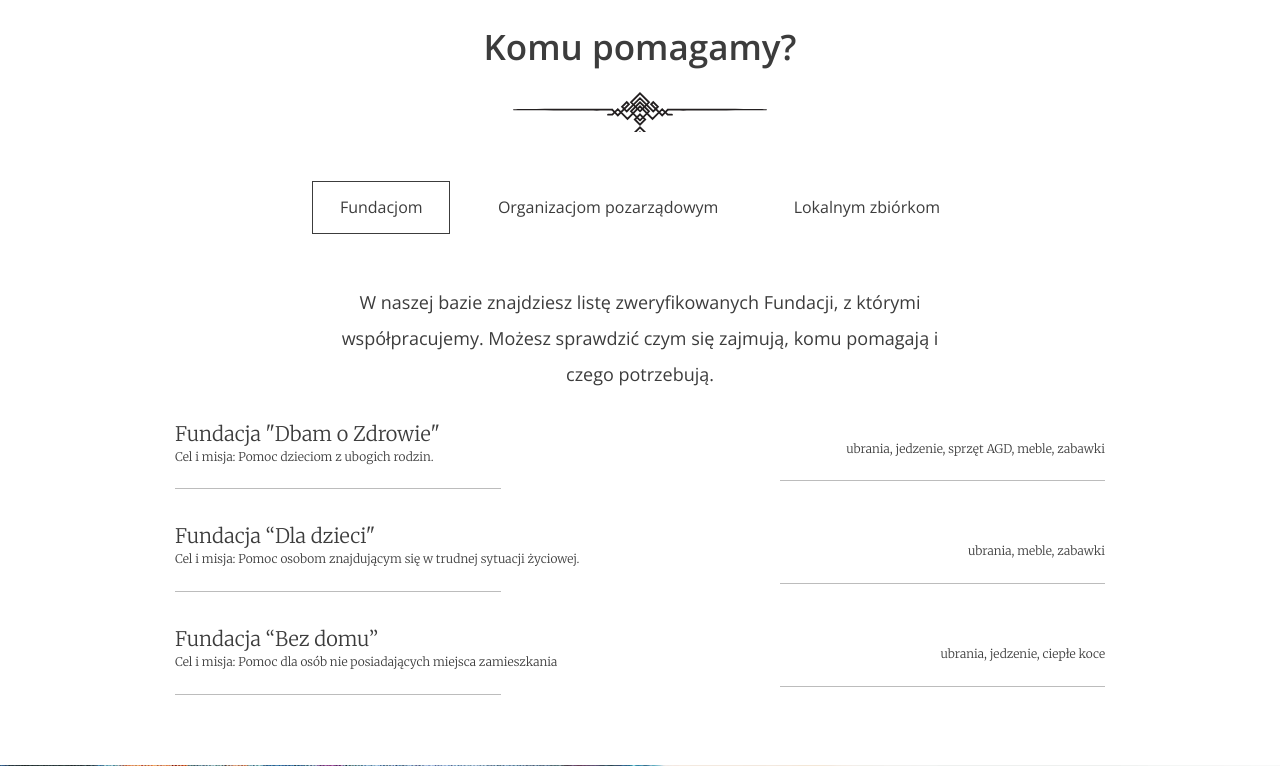
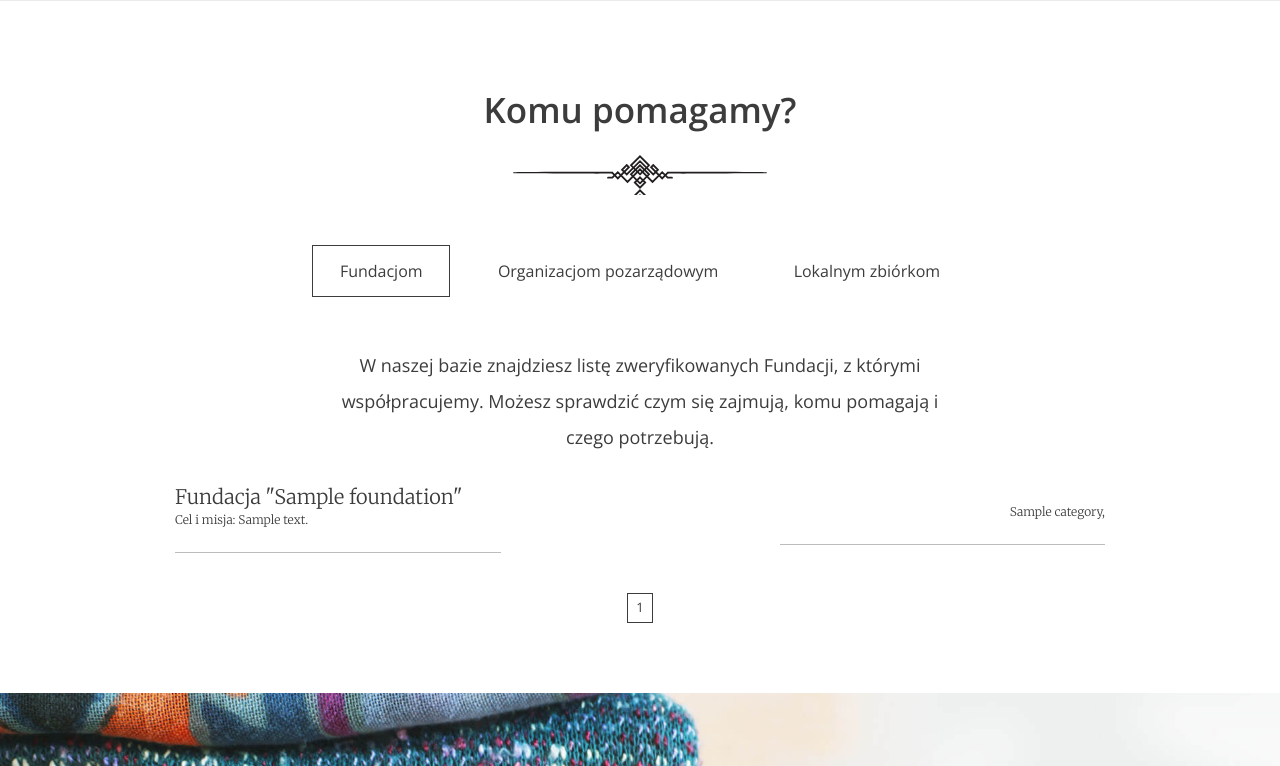
Before and after one commit to BartekStok/charity-web-application, a Django app: template charityapp/templates/pages/index.html in a window 1280 px wide. Shown: the part 2473-3239 px from the top of the page. Run offline with Django 3.2, Linux system fonts and the light colour scheme; the template is opened without the code that fills it: most values are stand-ins (such as "Sample title", 1, 10 or a date in 2020).

Commit message:
active numbers, connection to db

```diff
--- a/charityapp/templates/forms/login.html
+++ b/charityapp/templates/forms/login.html
@@ -20,7 +20,7 @@
         </div>
 
         <div class="form-group form-group--buttons">
-          <a href="#" class="btn btn--without-border">Załóż konto</a>
+          <a href="{% url 'register' %}" class="btn btn--without-border">Załóż konto</a>
           <button class="btn" type="submit">Zaloguj się</button>
         </div>
       </form>
--- a/charityapp/templates/pages/index.html
+++ b/charityapp/templates/pages/index.html
@@ -19,13 +19,13 @@
     <section id="stats" class="stats">
       <div class="container container--85">
         <div class="stats--item">
-          <em>10</em>
+          <em>{{ donation_quantity }}</em>
           <h3>Oddanych worków</h3>
           <p>Lorem ipsum dolor sit amet consectetur adipisicing elit. Eius est beatae, quod accusamus illum tempora!</p>
         </div>
 
         <div class="stats--item">
-          <em>5</em>
+          <em>{{ institution }}</em>
           <h3>Wspartych organizacji</h3>
           <p>Lorem ipsum dolor sit amet consectetur, adipisicing elit. Laboriosam magnam, sint nihil cupiditate quas quam.</p>
         </div>
@@ -59,7 +59,7 @@
         </div>
       </div>
 
-      <a href="#" class="btn btn--large">Załóż konto</a>
+      <a href="{% url 'register' %}" class="btn btn--large">Załóż konto</a>
     </section>
 
     <section id="about-us" class="about-us">
@@ -85,85 +85,53 @@
         <p>W naszej bazie znajdziesz listę zweryfikowanych Fundacji, z którymi współpracujemy. Możesz sprawdzić czym się zajmują, komu pomagają i czego potrzebują.</p>
 
         <ul class="help--slides-items">
+          {% for foundation in foundations %}
           <li>
             <div class="col">
-              <div class="title">Fundacja "Dbam o Zdrowie"</div>
-              <div class="subtitle">Cel i misja: Pomoc dzieciom z ubogich rodzin.</div>
+              <div class="title">Fundacja "{{ foundation.name }}"</div>
+              <div class="subtitle">Cel i misja: {{ foundation.description }}</div>
             </div>
 
-            <div class="col"><div class="text">ubrania, jedzenie, sprzęt AGD, meble, zabawki</div></div>
+            <div class="col"><div class="text">
+              {% for category in foundation.categories.all %}
+                {{ category.name }},
+              {% endfor %}
+            </div></div>
           </li>
-
-          <li>
-            <div class="col">
-              <div class="title">Fundacja “Dla dzieci"</div>
-              <div class="subtitle">Cel i misja: Pomoc osobom znajdującym się w trudnej sytuacji życiowej.</div>
-            </div>
-
-            <div class="col"><div class="text">ubrania, meble, zabawki</div></div>
-          </li>
-
-          <li>
-            <div class="col">
-              <div class="title">Fundacja “Bez domu”</div>
-              <div class="subtitle">Cel i misja: Pomoc dla osób nie posiadających miejsca zamieszkania</div>
-            </div>
-
-            <div class="col"><div class="text">ubrania, jedzenie, ciepłe koce</div></div>
-          </li>
+          {% endfor %}
         </ul>
-        <!-- Pagination
+{#        <!-- Pagination#}
         <ul class="help--slides-pagination">
-          <li><a href="#" class="btn btn--small btn--without-border active" data-page="1">1</a></li>
-          <li><a href="#" class="btn btn--small btn--without-border" data-page="2">2</a></li>
-          <li><a href="#" class="btn btn--small btn--without-border" data-page="3">3</a></li>
+          {% for page in foundations %}
+          <li><a href="#" class="btn btn--small btn--without-border active" data-page="{{ page.page }}">{{ page.page }}</a></li>
+{#          <li><a href="#" class="btn btn--small btn--without-border" data-page="2">2</a></li>#}
+{#          <li><a href="#" class="btn btn--small btn--without-border" data-page="3">3</a></li>#}
+          {% endfor %}
         </ul>
-        -->
+{#        -->#}
       </div>
 
 
       <!-- SLIDE 2 -->
       <div class="help--slides" data-id="2">
         <p>
-          Lorem ipsum dolor, sit amet consectetur adipisicing elit. Hic officiis mollitia dolor, neque aspernatur accusamus debitis. Ducimus, officia. Quia, sunt illum! Non iste placeat ab ipsum alias
-          quos suscipit corporis!
+         W naszej bazie znajdziesz listę zweryfikowanych Organizacji, z którymi współpracujemy. Możesz sprawdzić czym się zajmują, komu pomagają i czego potrzebują.
         </p>
         <ul class="help--slides-items">
+        {% for organization in organizations %}
           <li>
             <div class="col">
-              <div class="title">Organizacja 1</div>
-              <div class="subtitle">Lorem ipsum dolor sit amet consectetur.</div>
+              <div class="title">{{ organization.name  }}</div>
+              <div class="subtitle">{{ organization.description }}</div>
             </div>
 
-            <div class="col"><div class="text">Lorem ipsum dolor sit amet consectetur adipisicing elit.</div></div>
+            <div class="col"><div class="text">
+              {% for category in organization.categories.all %}
+                {{ category.name }},
+              {% endfor %}
+            </div></div>
           </li>
-
-          <li>
-            <div class="col">
-              <div class="title">Organizacja 2</div>
-              <div class="subtitle">Lorem ipsum dolor sit amet consectetur.</div>
-            </div>
-
-            <div class="col"><div class="text">Lorem ipsum dolor sit amet consectetur adipisicing elit.</div></div>
-          </li>
-
-          <li>
-            <div class="col">
-              <div class="title">Organizacja 3</div>
-              <div class="subtitle">Lorem ipsum dolor sit amet consectetur.</div>
-            </div>
-
-            <div class="col"><div class="text">Lorem ipsum dolor sit amet consectetur adipisicing elit.</div></div>
-          </li>
-
-          <li>
-            <div class="col">
-              <div class="title">Organizacja 4</div>
-              <div class="subtitle">Lorem ipsum dolor sit amet consectetur.</div>
-            </div>
-
-            <div class="col"><div class="text">Lorem ipsum dolor sit amet consectetur adipisicing elit.</div></div>
-          </li>
+          {% endfor %}
         </ul>
 
         <!-- Pagination
@@ -179,25 +147,22 @@
 
       <!-- SLIDE 3 -->
       <div class="help--slides" data-id="3">
-        <p>Lorem ipsum dolor sit amet, his ocurreret persequeris ea, ad utinam laudem duo. Verterem adipisci partiendo eos ne, ea his reque quaeque recteque, ne quo lobortis intellegam.</p>
+        <p>W naszej bazie znajdziesz listę zweryfikowanych lokalnych zbiórek, z którymi współpracujemy. Możesz sprawdzić czym się zajmują, komu pomagają i czego potrzebują.</p>
         <ul class="help--slides-items">
+          {% for local in locals %}
           <li>
             <div class="col">
-              <div class="title">Lokalna zbiórka 1</div>
-              <div class="subtitle">Lorem ipsum dolor sit amet consectetur.</div>
+              <div class="title">{{ local.name }}</div>
+              <div class="subtitle">{{ local.description }}</div>
             </div>
 
-            <div class="col"><div class="text">Lorem ipsum dolor sit amet consectetur adipisicing elit.</div></div>
+            <div class="col"><div class="text">
+              {% for category in local.categories.all %}
+                {{ category.name }}
+              {% endfor %}
+            </div></div>
           </li>
-
-          <li>
-            <div class="col">
-              <div class="title">Lokalna zbiórka 2</div>
-              <div class="subtitle">Lorem ipsum dolor sit amet consectetur.</div>
-            </div>
-
-            <div class="col"><div class="text">Lorem ipsum dolor sit amet consectetur adipisicing elit.</div></div>
-          </li>
+          {% endfor %}
         </ul>
 
         <!-- Pagination
```
Also changed, not shown: charityapp/views.py (+30 -1 lines).
